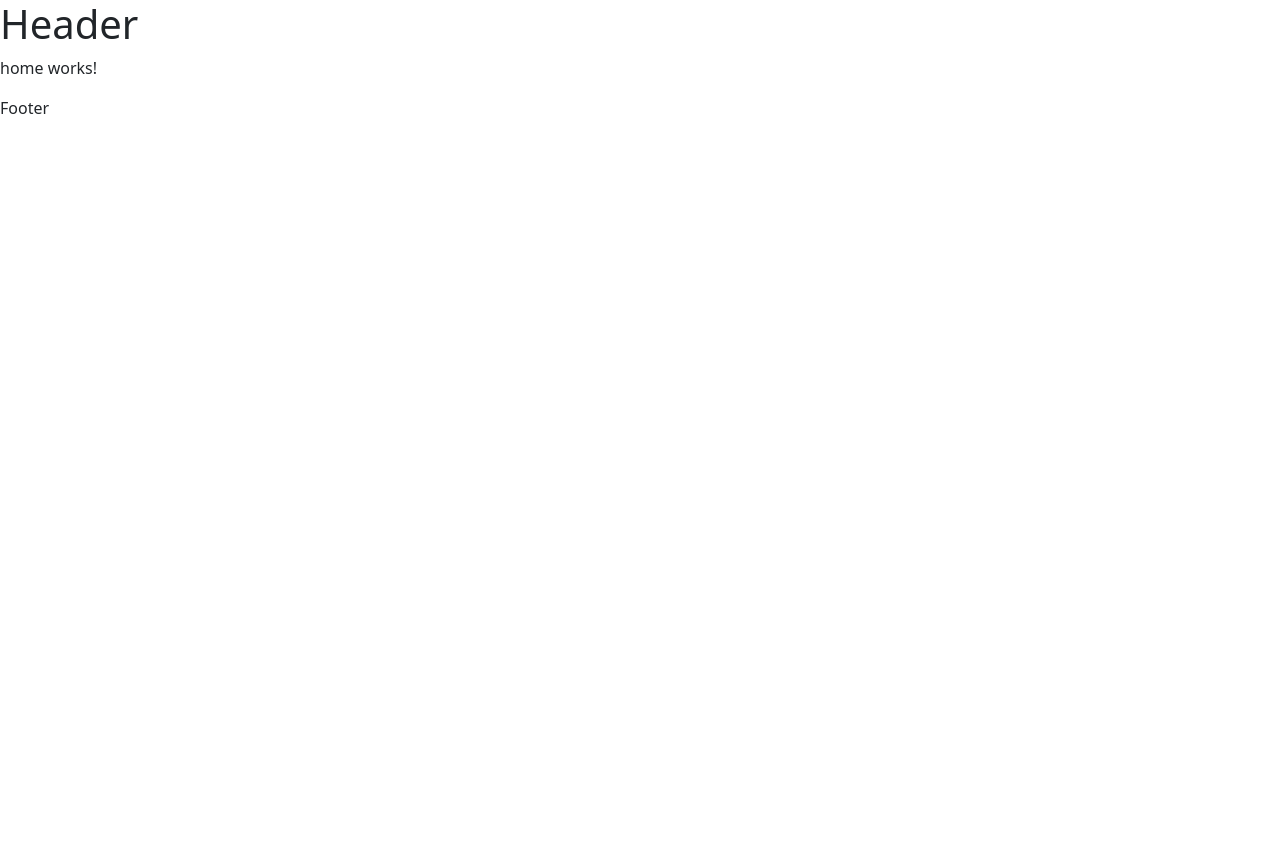
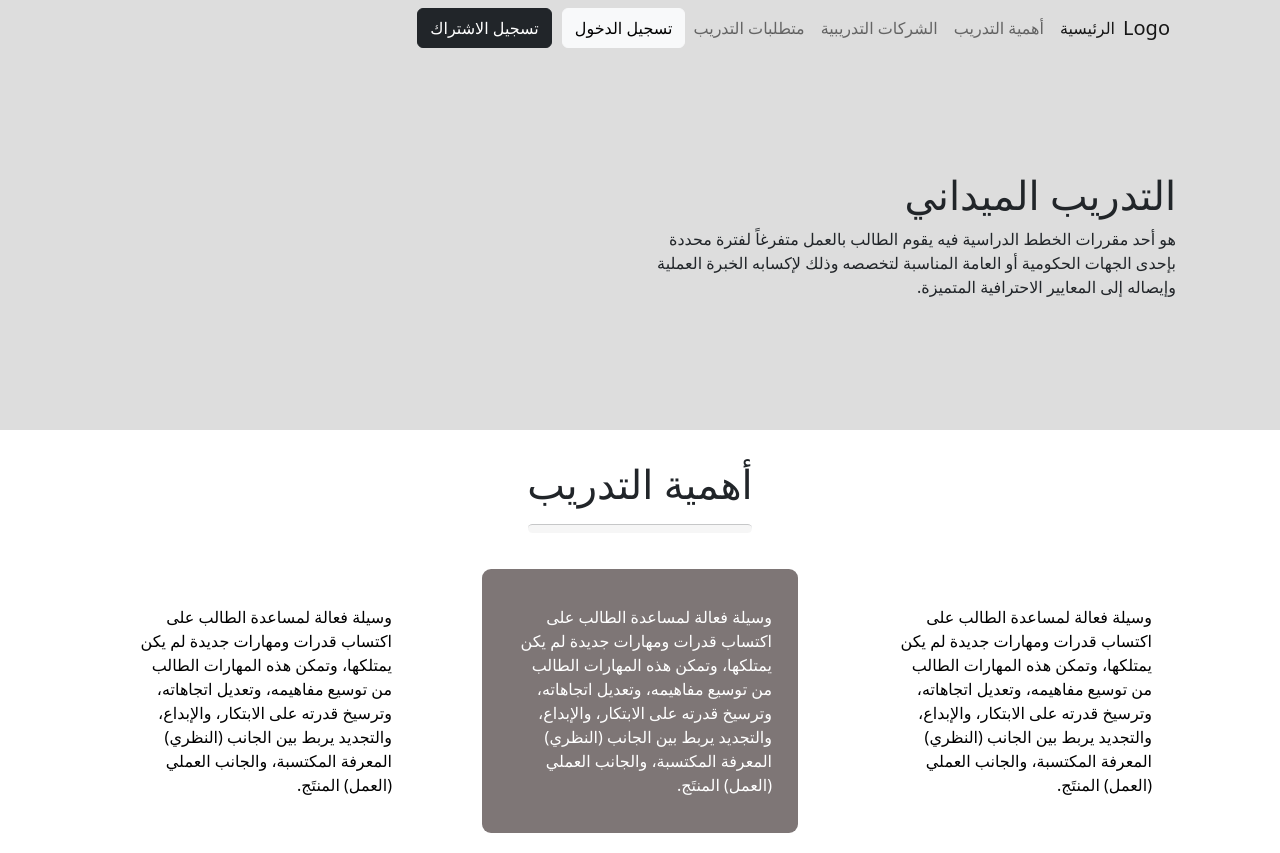
Before and after one commit to EmanHass/FTM, an Angular app in the folder front/FTM/: page / in a window 1280 px wide. Before the commit the page ends 800 px from the top, so only its background shows below. Built offline with nearby package versions, Linux system fonts and the light colour scheme.

Commit message:
build a hero section in home page

```diff
--- a/front/FTM/src/app/app.component.html
+++ b/front/FTM/src/app/app.component.html
@@ -1,4 +1,3 @@
-<h1>Header</h1>
-<app-home></app-home>
-
-<footer>Footer</footer>
+<div class="page">
+    <app-home></app-home>
+</div>
--- a/front/FTM/src/app/app.component.scss
+++ b/front/FTM/src/app/app.component.scss
@@ -0,0 +1,3 @@
+.page{
+    direction: rtl;
+}
--- a/front/FTM/src/app/home-page/home/home.component.html
+++ b/front/FTM/src/app/home-page/home/home.component.html
@@ -1 +1,63 @@
-<p>home works!</p>
+<section class="hero">
+    <div class="container-sm">
+        <div class="header">
+            <nav class="navbar navbar-expand-lg bg-body-tertiary">
+                <div class="container-fluid">
+                <a class="navbar-brand" href="#">Logo</a>
+                <button class="navbar-toggler" type="button" data-bs-toggle="collapse" data-bs-target="#navbarNavAltMarkup" aria-controls="navbarNavAltMarkup" aria-expanded="false" aria-label="Toggle navigation">
+                    <span class="navbar-toggler-icon"></span>
+                </button>
+                <div class="collapse navbar-collapse" id="navbarNavAltMarkup">
+                    <div class="navbar-nav">
+                    <a class="nav-link active" aria-current="page" href="#home">الرئيسية</a>
+                    <a class="nav-link" href="#importance">أهمية التدريب</a>
+                    <a class="nav-link" href="#">الشركات التدريبية</a>
+                    <a class="nav-link" href="#">متطلبات التدريب</a>
+                    <button type="button" class="btn btn-light">تسجيل الدخول</button>
+                    <button type="button" class="btn btn-dark">تسجيل الاشتراك</button>
+                    </div>
+                </div>
+                </div>
+            </nav>
+        </div>
+
+        <section id="home" class="hero-section">
+            <div>
+                <h1>التدريب الميداني</h1>
+                <p>هو أحد مقررات الخطط الدراسية فيه يقوم الطالب بالعمل متفرغاً لفترة محددة بإحدى الجهات الحكومية أو العامة المناسبة لتخصصه وذلك لإكسابه الخبرة العملية وإيصاله إلى المعايير الاحترافية المتميزة.
+                </p>
+            </div>
+        </section>
+    </div>
+</section>
+
+<section id="importance" class="training-importance">
+    <div class="container-sm">
+        <h1>أهمية التدريب</h1>
+        <hr>
+
+    <div class="row row-cols-1 row-cols-md-3 g-4">
+        <div class="col">
+          <div class="card">
+            <div class="card-body">
+              <p class="card-text"> وسيلة فعالة لمساعدة الطالب على اكتساب قدرات ومهارات جديدة لم يكن يمتلكها، وتمكن هذه المهارات الطالب من توسيع مفاهيمه، وتعديل اتجاهاته، وترسيخ قدرته على الابتكار، والإبداع، والتجديد يربط بين الجانب (النظري) المعرفة المكتسبة، والجانب العملي (العمل) المنتَج.</p>
+            </div>
+          </div>
+        </div>
+        <div class="col">
+          <div class="card active">
+            <div class="card-body">
+              <p class="card-text"> وسيلة فعالة لمساعدة الطالب على اكتساب قدرات ومهارات جديدة لم يكن يمتلكها، وتمكن هذه المهارات الطالب من توسيع مفاهيمه، وتعديل اتجاهاته، وترسيخ قدرته على الابتكار، والإبداع، والتجديد يربط بين الجانب (النظري) المعرفة المكتسبة، والجانب العملي (العمل) المنتَج.</p>
+            </div>
+          </div>
+        </div>
+        <div class="col">
+          <div class="card">
+            <div class="card-body">
+              <p class="card-text"> وسيلة فعالة لمساعدة الطالب على اكتساب قدرات ومهارات جديدة لم يكن يمتلكها، وتمكن هذه المهارات الطالب من توسيع مفاهيمه، وتعديل اتجاهاته، وترسيخ قدرته على الابتكار، والإبداع، والتجديد يربط بين الجانب (النظري) المعرفة المكتسبة، والجانب العملي (العمل) المنتَج.</p>
+            </div>
+          </div>
+        </div>
+      </div>
+    </div>
+</section>
--- a/front/FTM/src/app/home-page/home/home.component.scss
+++ b/front/FTM/src/app/home-page/home/home.component.scss
@@ -0,0 +1,41 @@
+.hero{
+    background-color: #ddd;
+
+    .hero-section{
+        padding: 115px 22px;
+       p{
+         width: 50%;
+        }
+    }
+    button{
+        margin-left:10px;
+    }
+}
+
+.training-importance{
+    margin-top: 30px;
+    h1{
+        text-align: center;
+    }
+    hr{
+        width: 20%;
+        border-radius: 5px;
+        height: 9px;
+        margin-left: auto;
+        margin-right: auto;
+        background-color: #ddd;
+    }
+    .col{
+        .card{
+            margin: 20px;
+            border: none;
+            padding: 20px 10px;
+            border-radius: 9px;
+            color: black;
+        }
+        .active{
+            background-color: #7e7676;
+            color: #FFF;
+        }
+    }
+}
--- a/front/FTM/src/index.html
+++ b/front/FTM/src/index.html
@@ -1,5 +1,5 @@
 <!doctype html>
-<html lang="en">
+<html lang="ar">
 <head>
   <meta charset="utf-8">
   <title>FTM</title>
```
